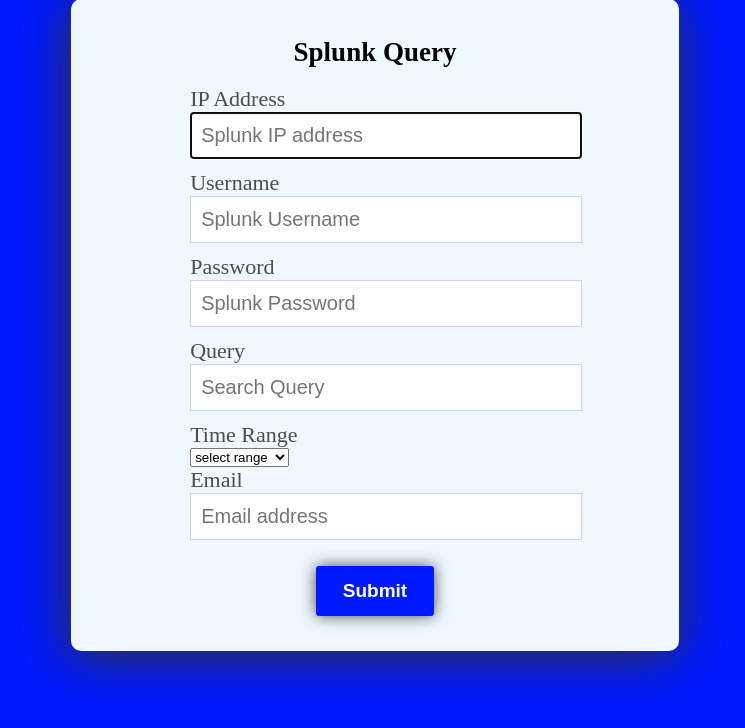
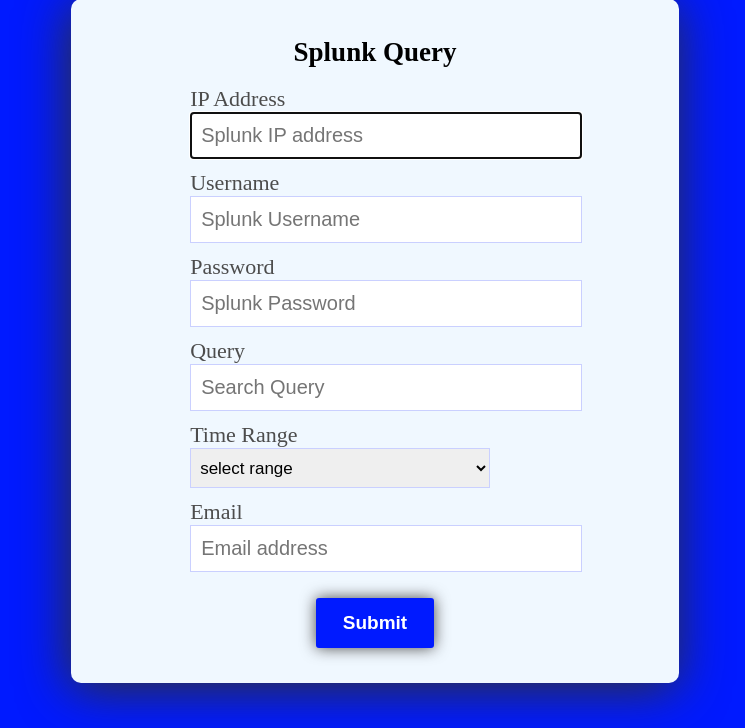
Before and after one commit to imKarthikeyanK/splunk-query, a Flask app: page / in a window 1280 px wide. Shown: the part 39-767 px from the top of the page, without its empty margins (265-1010 px from the left). Run offline with Flask 2, Linux system fonts and the light colour scheme.

Commit message:
added select style

```diff
--- a/static/style.css
+++ b/static/style.css
@@ -69,6 +69,15 @@ input {
     border: 1px solid #cad0ff;
 }
 
+select {
+    height: 40px;
+    width: 300px;
+    display: block;
+    font-size: 17px;
+    padding-left: 5px;
+    border: 1px solid #cad0ff;
+}
+
 @media only Screen and (max-width: 1024px) {
     html {
         font-size: 55%;
```
